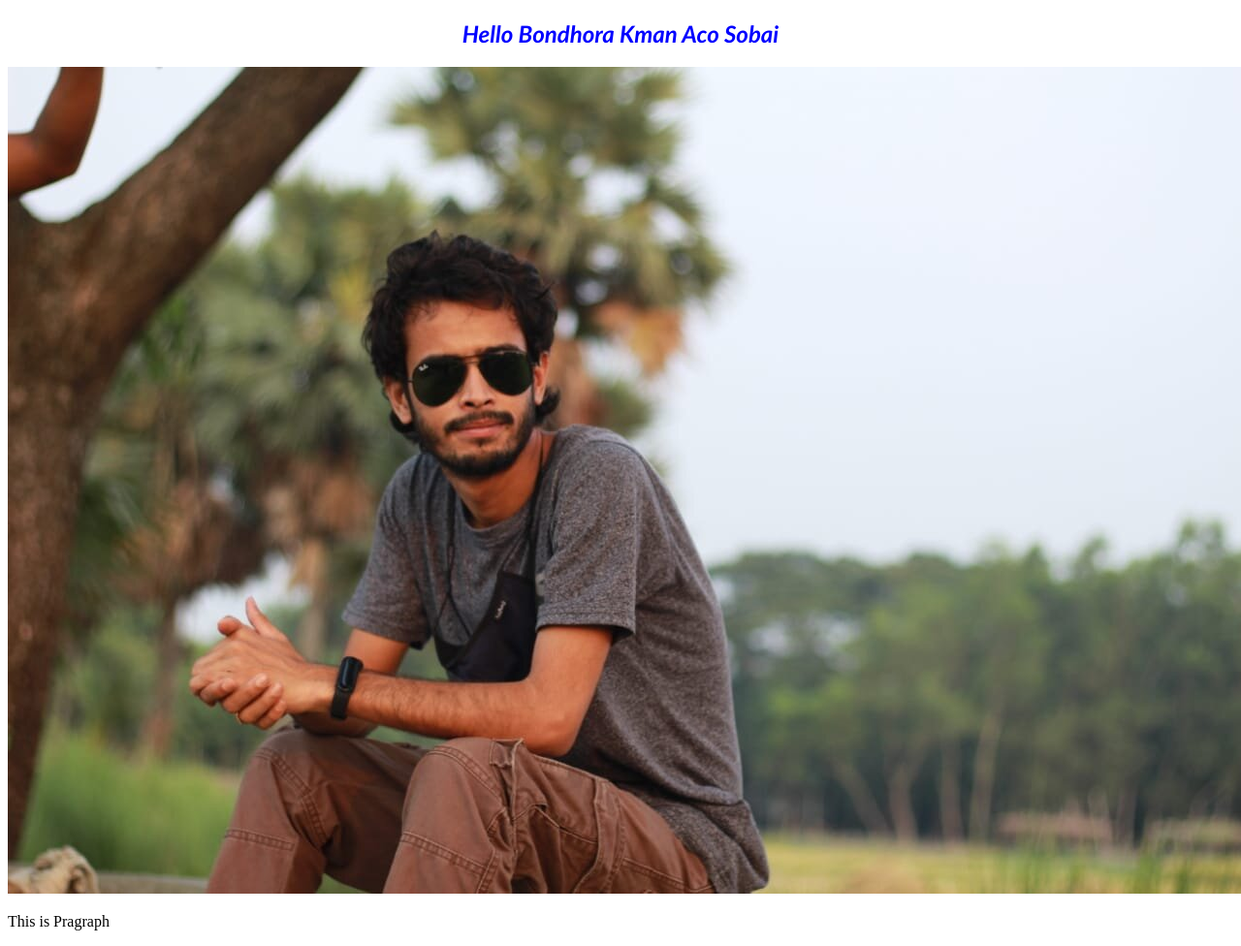
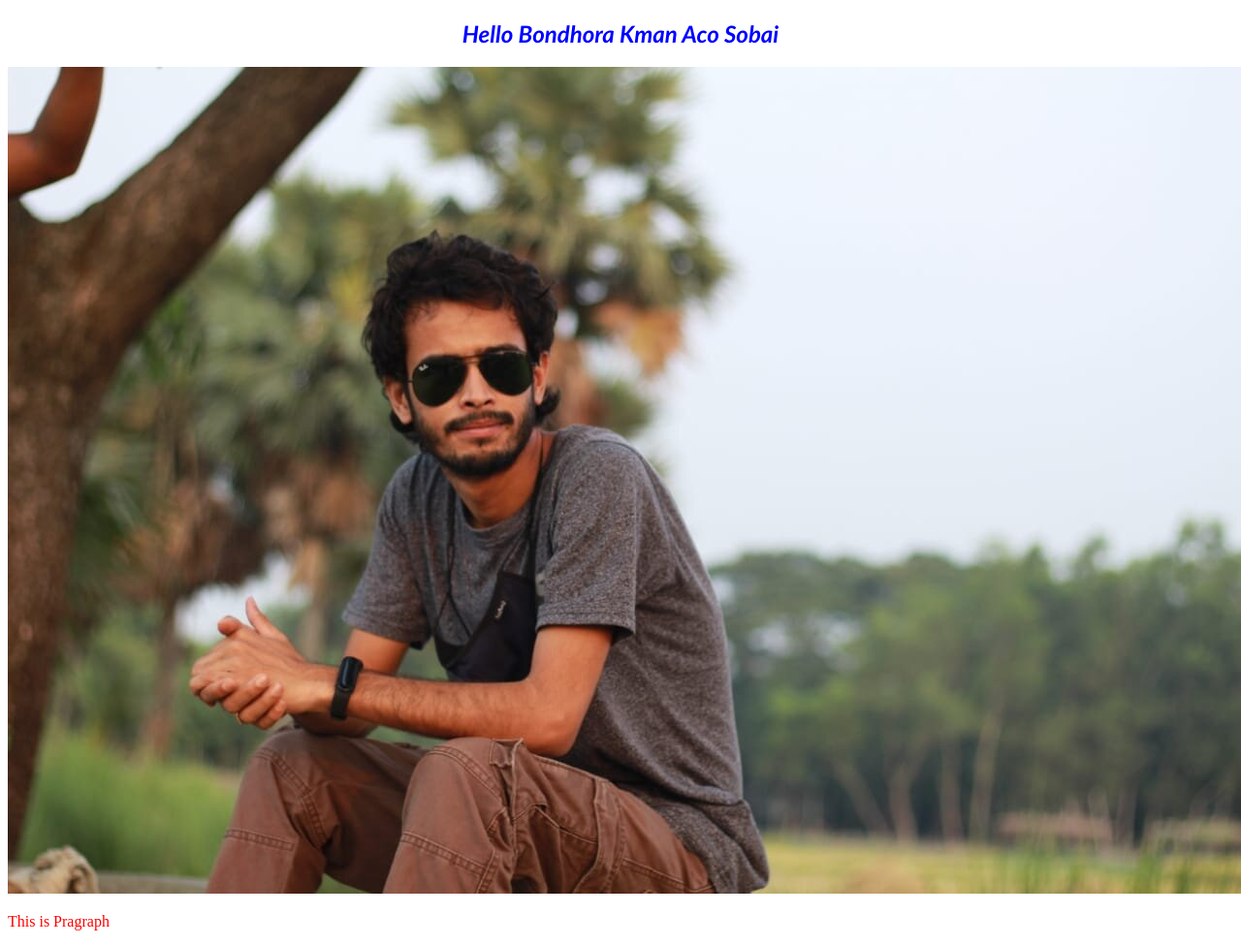
Before and after one commit to sojibdasjr/Sojib-project, a plain HTML site: page index.html in a window 1280 px wide. Shown: the whole page at 97% size. Drawn offline with Linux system fonts and the light colour scheme.

Commit message:
added color

```diff
--- a/index.html
+++ b/index.html
@@ -11,6 +11,6 @@
 <body>
     <h2>Hello Bondhora Kman Aco Sobai</h2>
     <img src="image/sojib.jpg" alt="">
-    <p>This is Pragraph</p>
+    <p class="p1">This is Pragraph</p>
 </body>
 </html>
--- a/style.css
+++ b/style.css
@@ -4,3 +4,4 @@ h2{
     font-family: 'Gill Sans', 'Gill Sans MT', Calibri, 'Trebuchet MS', sans-serif;
     font-style: oblique;
 }
+.p1{color: red;}
```
